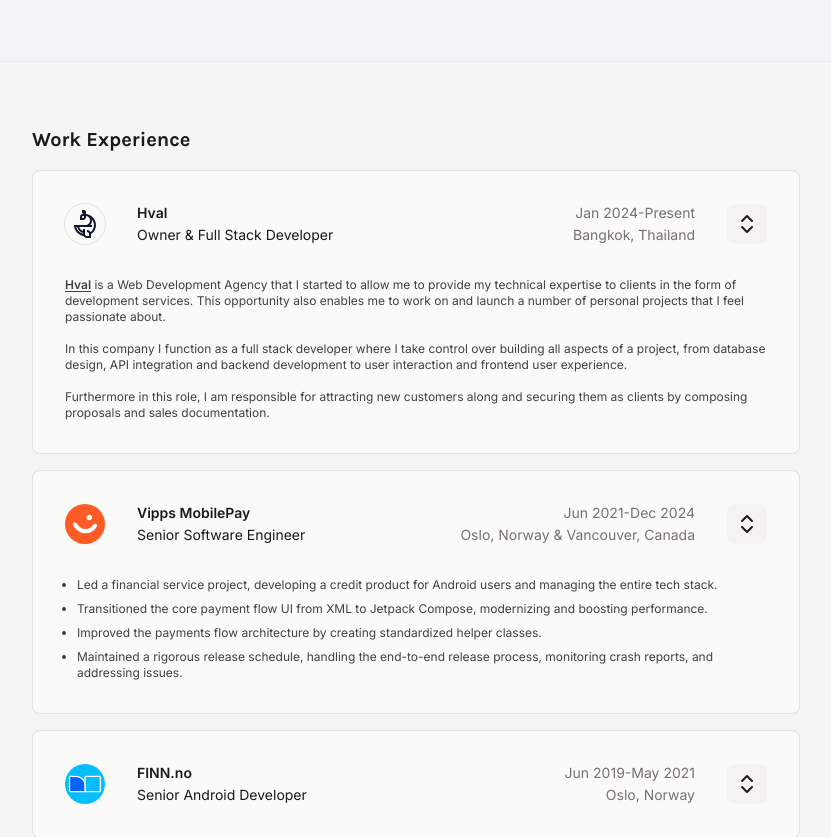
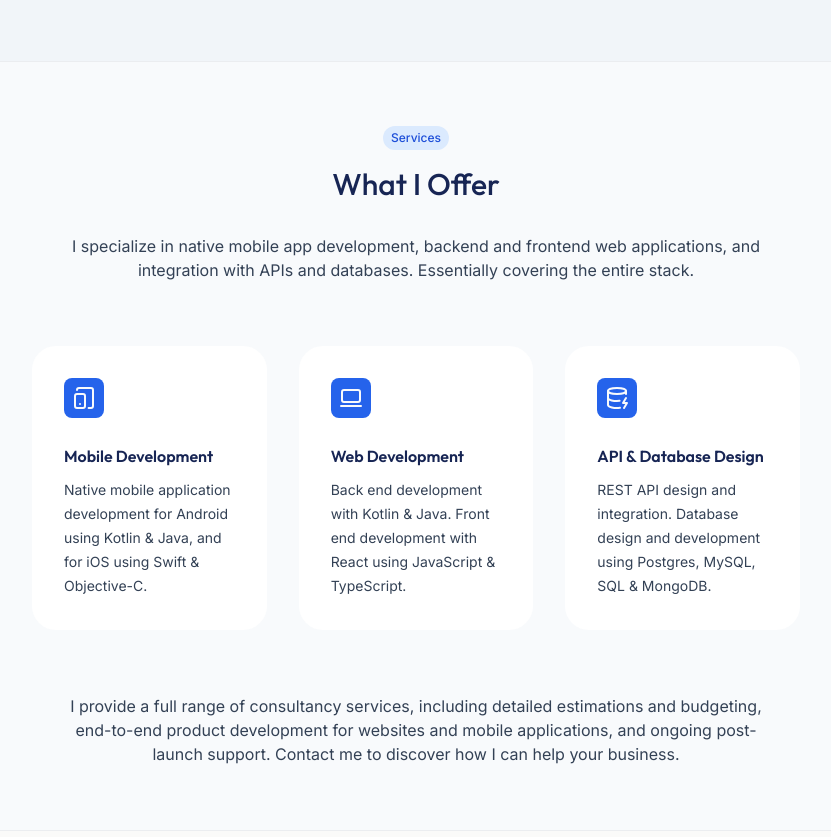
Before and after one commit to maxhves/hvesser-lewis-consulting-site, a Next.js app: page / in a window 1280 px wide. Shown: the part 1060-1897 px from the top of the page, without its empty margins (224-1055 px from the left). Built offline with nearby package versions, Linux system fonts and the light colour scheme; no server answers.

Commit message:
Setup services section and components.

```diff
--- a/src/app/home/components/about/about-section.tsx
+++ b/src/app/home/components/about/about-section.tsx
@@ -11,7 +11,7 @@ import profileImage from "../../../../../public/images/introduction/mhl_portrait
 
 export default function AboutSection() {
   return (
-    <section id={HomeNavLink.About.id} className="bg-slate-100 scroll-mt-16">
+    <section id={HomeNavLink.About.id} className="bg-slate-100 scroll-mt-14">
       <ContentContainer className="py-16">
         <div className="flex flex-col items-center">
           <SectionBadge>
--- /dev/null
+++ b/src/app/home/components/services/services-section.tsx
@@ -0,0 +1,125 @@
+import React from 'react'
+import HomeNavLink from "@/app/home/data/navigation/home-nav-link";
+import ContentContainer from "@/components/ui/content-container";
+import SectionBadge from "@/components/ui/section-badge";
+import {SectionHeading, SectionSubheading} from "@/components/ui/header";
+import {Body} from "@/components/ui/body";
+import {DatabaseZapIcon, LaptopMinimalIcon, TabletSmartphoneIcon} from "lucide-react";
+import {clsx} from "clsx";
+import {outfit} from "@/app/fonts";
+
+//region Model
+
+const services = [
+  {
+    icon: TabletSmartphoneIcon,
+    heading: "Mobile Development",
+    description: "Native mobile application development for Android using Kotlin & Java, and for iOS using Swift & Objective-C."
+  },
+  {
+    icon: LaptopMinimalIcon,
+    heading: "Web Development",
+    description: "Back end development with Kotlin & Java. Front end development with React using JavaScript & TypeScript."
+  },
+  {
+    icon: DatabaseZapIcon,
+    heading: "API & Database Design",
+    description: "REST API design and integration. Database design and development using Postgres, MySQL, SQL & MongoDB."
+  }
+]
+
+//endregion
+
+//region Main Component
+
+export default function ServicesSection() {
+  return (
+    <section id={HomeNavLink.Services.id} className="bg-slate-50 scroll-mt-14">
+      <ContentContainer className="py-16">
+        <div className="flex flex-col items-center text-center">
+          <SectionBadge>
+            Services
+          </SectionBadge>
+          <SectionHeading className="pt-4">
+            What I Offer
+          </SectionHeading>
+          <SectionSubheading className="mt-8 px-8">
+            I specialize in native mobile app development, backend and frontend web applications, and integration with
+            APIs and databases. Essentially covering the entire stack.
+          </SectionSubheading>
+          <ServicesList>
+            {services.map(service => (
+              <ServiceCard key={service.heading}>
+                <ServiceCardIcon>
+                  <service.icon className="text-slate-50" />
+                </ServiceCardIcon>
+                <ServiceCardHeading>
+                  {service.heading}
+                </ServiceCardHeading>
+                <ServiceCardDescription>
+                  {service.description}
+                </ServiceCardDescription>
+              </ServiceCard>
+            ))}
+          </ServicesList>
+          <Body className="px-8">
+            I provide a full range of consultancy services, including detailed estimations and budgeting, end-to-end
+            product development for websites and mobile applications, and ongoing post-launch support. Contact me to
+            discover how I can help your business.
+          </Body>
+        </div>
+      </ContentContainer>
+    </section>
+  )
+}
+
+//endregion
+
+//region Service Card
+
+function ServicesList({children}: { children: React.ReactNode }) {
+  return (
+    <ol
+      className="w-full flex list-none py-16 gap-x-8"
+      role="list"
+    >
+      {children}
+    </ol>
+  )
+}
+
+function ServiceCard({children}: { children: React.ReactNode }) {
+  return (
+    <li className="flex-1">
+      <div className="h-full p-8 rounded-3xl bg-white text-start">
+        {children}
+      </div>
+    </li>
+  )
+}
+
+function ServiceCardIcon({children}: { children: React.ReactNode }) {
+  return (
+    <div className="flex size-10 rounded-lg bg-blue-600 justify-center items-center">
+      {children}
+    </div>
+  )
+}
+
+function ServiceCardHeading({children}: { children: React.ReactNode }) {
+  return (
+    <h1 className={clsx(outfit.className, "mt-6 text-base leading-7 text-blue-950 font-semibold")}>
+      {children}
+    </h1>
+  )
+}
+
+function ServiceCardDescription({children}: { children: React.ReactNode }) {
+  return (
+    <p className="mt-2 text-slate-700 text-sm leading-6">
+      {children}
+    </p>
+  )
+}
+
+//endregion
--- a/src/app/page.tsx
+++ b/src/app/page.tsx
@@ -1,9 +1,9 @@
 import AboutSection from "@/app/home/components/about/about-section";
 import IntroductionSection from "@/app/home/components/introduction/introduction-section";
-import ExperienceSection from "@/app/home/components/experience/experience-section";
 import ProjectsSection from "@/app/home/components/projects/projects-section";
 import ContactSection from "@/app/home/components/contact/contact-section";
 import {Divider} from "@/components/ui/divider";
+import ServicesSection from "@/app/home/components/services/services-section";
 
 //region Entry
 
@@ -14,7 +14,7 @@ export default function Home() {
       <Divider />
       <AboutSection />
       <Divider />
-      <ExperienceSection />
+      <ServicesSection />
       <Divider />
       <ProjectsSection />
       <Divider />
--- /dev/null
+++ b/src/components/ui/body.tsx
@@ -0,0 +1,14 @@
+import React from 'react'
+import {clsx} from "clsx";
+
+//region Main Component
+
+export function Body({className, children}: { className?: string, children: React.ReactNode }) {
+  return (
+    <p className={clsx(className, "text-base font-normal text-slate-700")}>
+      {children}
+    </p>
+  )
+}
+
+//endregion
--- a/src/components/ui/header.tsx
+++ b/src/components/ui/header.tsx
@@ -1,12 +1,12 @@
 import React from 'react';
 import {clsx} from "clsx";
-import {karla} from "@/app/fonts";
+import {outfit} from "@/app/fonts";
 
 //region Section
 
 export function SectionHeading({className, children}: { className?: string, children: React.ReactNode }) {
   return (
-    <h2 className={clsx(className, karla.className, "text-xl font-bold text-stone-900")}>
+    <h2 className={clsx(className, outfit.className, "text-3xl font-medium text-blue-950")}>
       {children}
     </h2>
   )
@@ -14,7 +14,7 @@ export function SectionHeading({className, children}: { className?: string, chil
 
 export function SectionSubheading({className, children}: { className?: string, children: React.ReactNode }) {
   return (
-    <h3 className={clsx(className, karla.className, "text-sm text-stone-900 font-bold")}>
+    <h3 className={clsx(className, "text-base font-normal text-slate-700")}>
       {children}
     </h3>
   )
```
